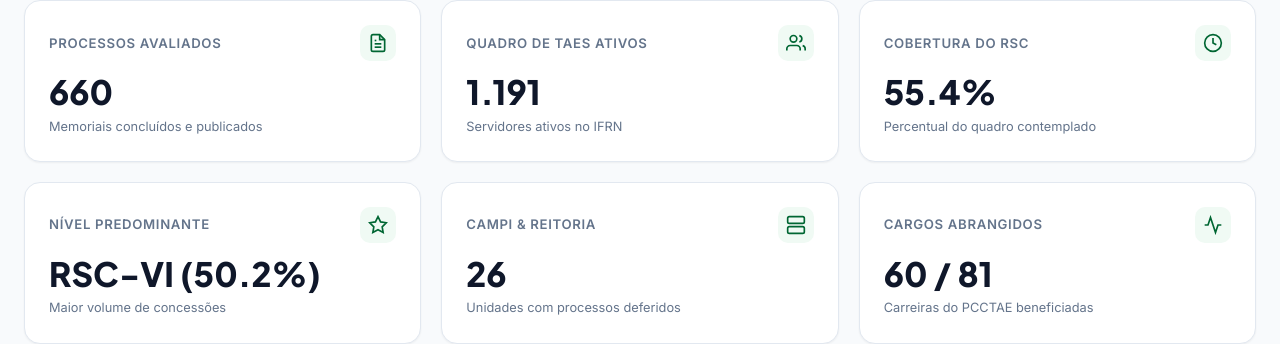
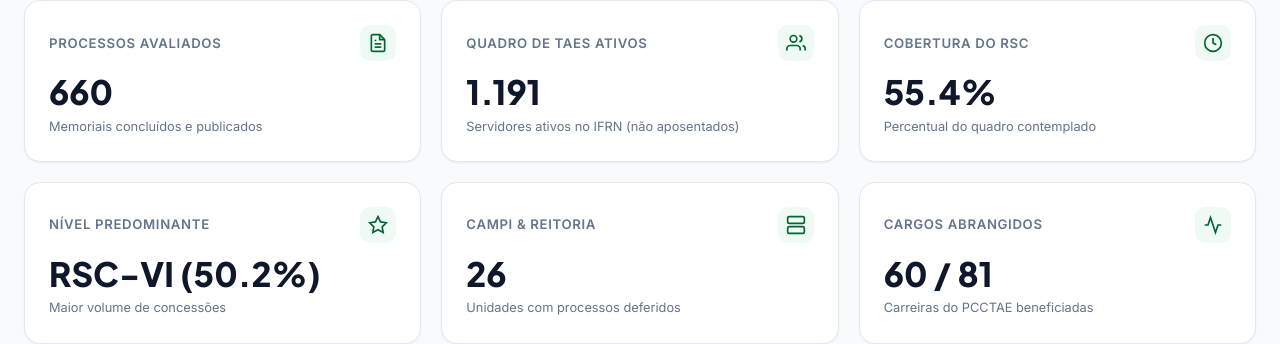
Before and after one commit to kelsoncm/memoriais-avaliados, a Jekyll site: the page docs/index.html, which Jekyll copies as it is, in a window 1280 px wide and 900 px high. Shown: the part 438-782 px from the top of the window. Built offline with Jekyll 4.4.1, drawn with Linux system fonts in a browser that asks for light colours.

Commit message:
fix(dashboard): clarify KPI label for active servers to indicate non-retired status

```diff
--- a/dashboard/index.html
+++ b/dashboard/index.html
@@ -156,7 +156,7 @@
       </div>
       <div class="kpi-value" id="kpiTotalAtivos">...</div>
       <div class="kpi-subtext">
-        <span>Servidores ativos no IFRN</span>
+        <span>Servidores ativos no IFRN (não aposentados)</span>
       </div>
     </div>
 
--- a/docs/index.html
+++ b/docs/index.html
@@ -156,7 +156,7 @@
       </div>
       <div class="kpi-value" id="kpiTotalAtivos">...</div>
       <div class="kpi-subtext">
-        <span>Servidores ativos no IFRN</span>
+        <span>Servidores ativos no IFRN (não aposentados)</span>
       </div>
     </div>
 
--- a/docs/index_body.html
+++ b/docs/index_body.html
@@ -66,7 +66,7 @@
       </div>
       <div class="kpi-value" id="kpiTotalAtivos">...</div>
       <div class="kpi-subtext">
-        <span>Servidores ativos no IFRN</span>
+        <span>Servidores ativos no IFRN (não aposentados)</span>
       </div>
     </div>
 
```
